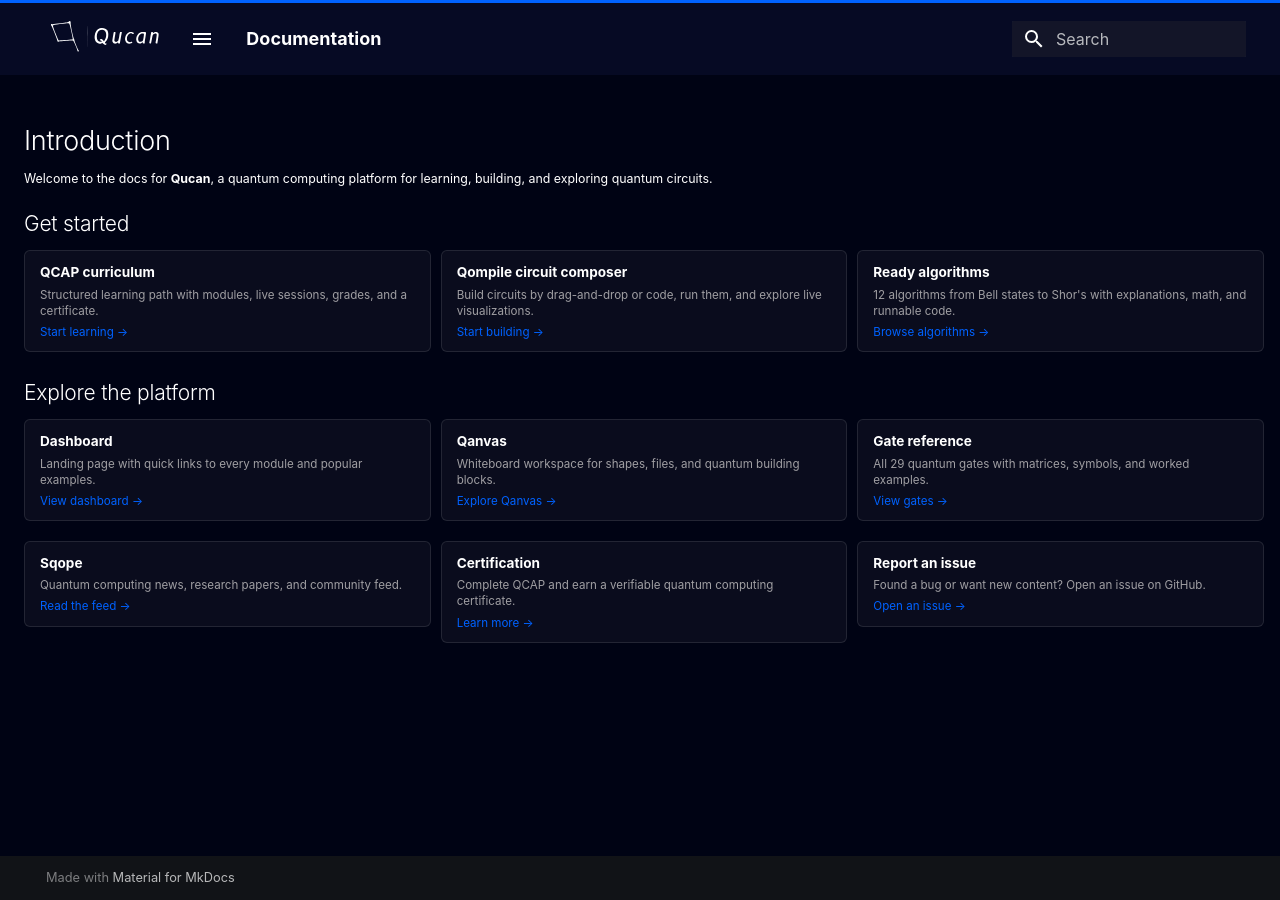
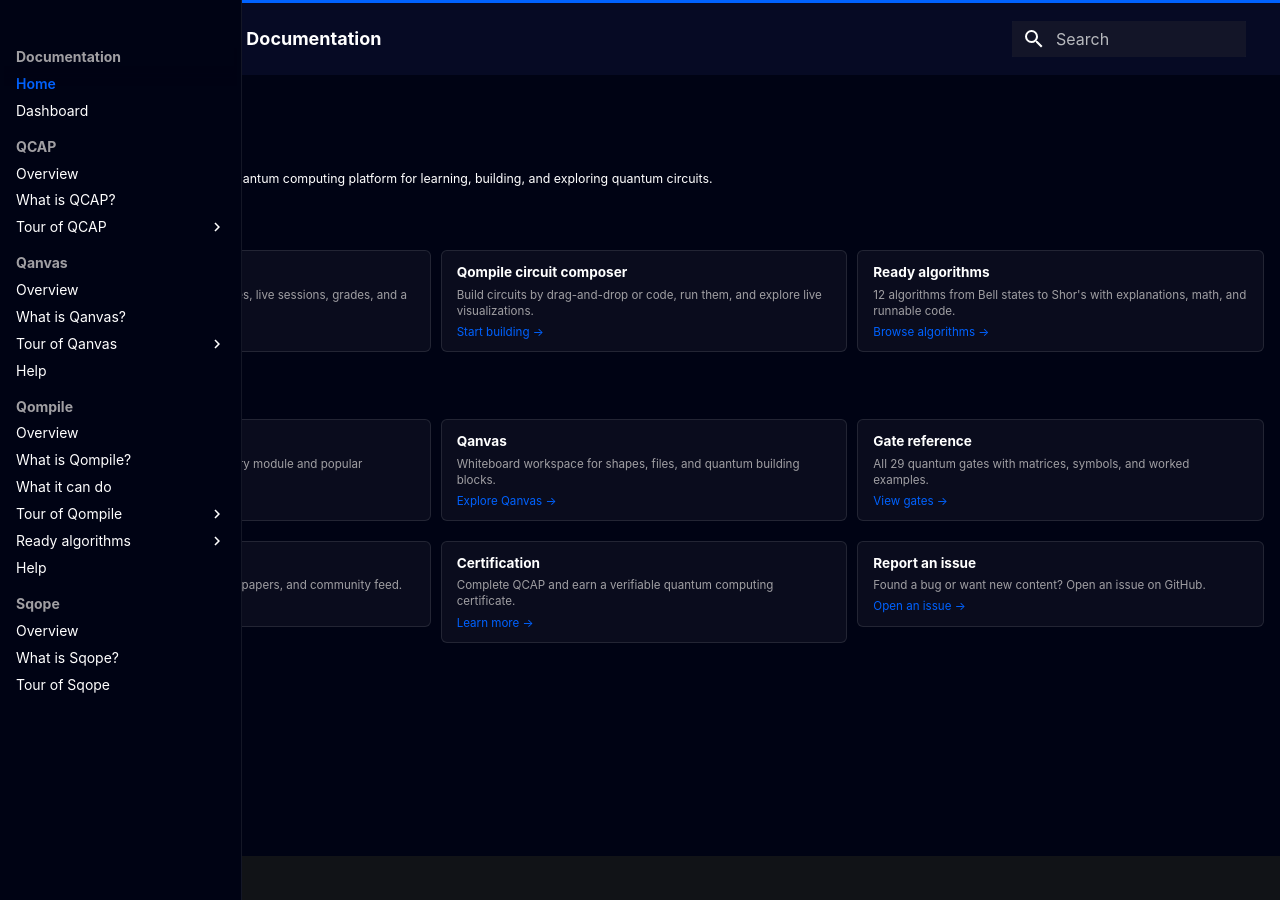
Before and after one commit to Tatgithub02/qucan-docs, an MkDocs documentation site: the page built from docs/index.md, in a window 1280 px wide. Built offline with MkDocs 1.6.1 and Material for MkDocs 9.7.7, drawn with Linux system fonts in a browser that asks for light colours; some web fonts are replaced.

Commit message:
fix: hamburger menu - position left of logo, add working drawer overlay with JS toggle
Co-authored-by: Cursor <cursoragent@cursor.com>

```diff
--- /dev/null
+++ b/docs/javascripts/drawer.js
@@ -0,0 +1,22 @@
+/* Override Material's desktop drawer reset so the hamburger toggle works at any width */
+document.addEventListener("DOMContentLoaded", function () {
+  var drawer = document.getElementById("__drawer");
+  if (!drawer) return;
+
+  var hamburger = document.querySelector('label[for="__drawer"]');
+  if (!hamburger) return;
+
+  hamburger.addEventListener("click", function (e) {
+    e.preventDefault();
+    drawer.checked = !drawer.checked;
+    drawer.dispatchEvent(new Event("change"));
+  });
+
+  var overlay = document.querySelector(".md-overlay");
+  if (overlay) {
+    overlay.addEventListener("click", function () {
+      drawer.checked = false;
+      drawer.dispatchEvent(new Event("change"));
+    });
+  }
+});
--- a/docs/stylesheets/extra.css
+++ b/docs/stylesheets/extra.css
@@ -218,17 +218,59 @@
   color: #ffffff;
 }
 
-/* Force hamburger menu on all screen sizes (not just mobile) */
+/* Force hamburger button visible and positioned first (left of logo) */
 .md-header__button[for="__drawer"] {
   display: inline-block !important;
+  order: -1 !important;
 }
 
-/* Hide the permanent left sidebar on desktop — use overlay drawer instead */
-.md-sidebar--primary {
-  display: none !important;
+/* Force mobile-style sliding drawer at ALL screen sizes */
+@media screen and (min-width: 76.25em) {
+  .md-sidebar--primary {
+    position: fixed !important;
+    top: 0 !important;
+    left: 0 !important;
+    width: 12.1rem !important;
+    height: 100vh !important;
+    z-index: 5 !important;
+    background-color: var(--qucan-bg) !important;
+    transform: translateX(-100%) !important;
+    transition: transform 0.25s cubic-bezier(0.4, 0, 0.2, 1),
+                box-shadow 0.25s !important;
+    overflow-y: auto !important;
+    border-right: 1px solid rgba(255, 255, 255, 0.08) !important;
+    padding-top: 2.4rem !important;
+  }
+
+  [data-md-toggle="drawer"]:checked ~ .md-container .md-sidebar--primary {
+    transform: translateX(0) !important;
+    box-shadow: 0 8px 10px 1px rgba(0,0,0,.14),
+                0 3px 14px 2px rgba(0,0,0,.12),
+                0 5px 5px -3px rgba(0,0,0,.4) !important;
+  }
+
+  .md-overlay {
+    position: fixed !important;
+    top: 0 !important;
+    left: 0 !important;
+    z-index: 4 !important;
+    width: 0 !important;
+    height: 0 !important;
+    opacity: 0 !important;
+    background-color: rgba(0, 0, 0, 0.54) !important;
+    transition: opacity 0.25s, width 0ms 0.25s, height 0ms 0.25s !important;
+    cursor: pointer !important;
+  }
+
+  [data-md-toggle="drawer"]:checked ~ .md-overlay {
+    width: 100% !important;
+    height: 100% !important;
+    opacity: 1 !important;
+    transition: opacity 0.25s, width 0ms, height 0ms !important;
+  }
 }
 
-/* Let content use the full width when sidebar is gone */
+/* Let content use the full width */
 .md-main__inner.md-grid {
   max-width: 100%;
 }
--- a/mkdocs.yml
+++ b/mkdocs.yml
@@ -23,6 +23,7 @@ extra_css:
 
 extra_javascript:
   - javascripts/mathjax.js
+  - javascripts/drawer.js
   - https://cdn.jsdelivr.net/npm/mathjax@3/es5/tex-mml-chtml.js
 
 nav:
```
